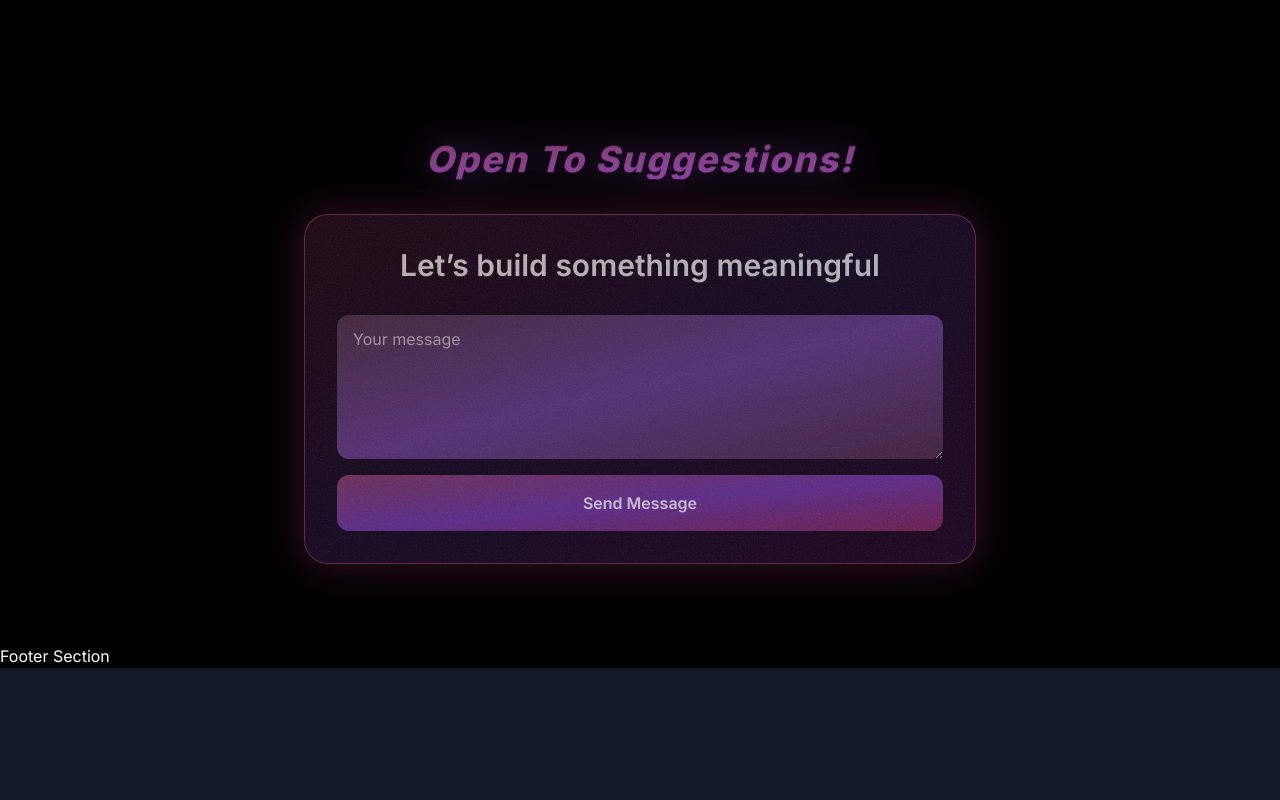
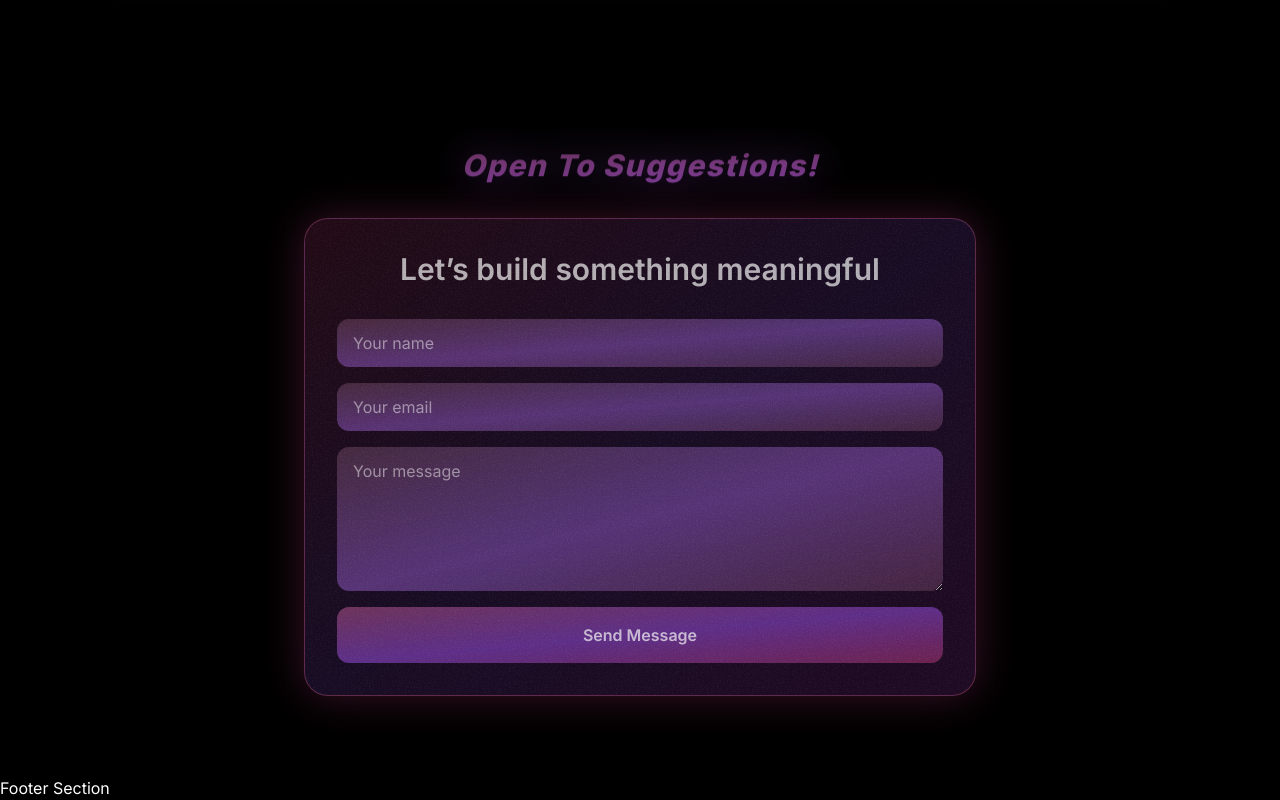
Before and after one commit to shrutiphad/ShrutiPortfolio, a Next.js app: page / in a window 1280 px wide. Shown: the part 5676-6476 px from the top of the page. Before the commit the page ends 6344 px from the top, so only its background shows below. Built offline with nearby package versions, Linux system fonts and the light colour scheme; a web font is replaced by a local one.

Commit message:
adding final changes

```diff
--- a/src/sections/Contact.tsx
+++ b/src/sections/Contact.tsx
@@ -6,17 +6,20 @@ export const ContactSection = () => {
   return (
     <section id="contact" className="py-20">
       <h1 className="
-            text-2xl md:text-3xl lg:text-4xl
+            text-2xl md:text-2xl lg:text-3xl
             font-extrabold italic
             tracking-wider
             text-transparent bg-clip-text
-            bg-gradient-to-br from-pink-400/50 via-purple-500/85 to-pink-500/400
+            bg-gradient-to-br from-pink-400/40 via-purple-500/80 to-pink-500/40
             bg-[length:300%_300%]
             animate-gradientMove
             drop-shadow-[0_0_30px_rgba(236,72,153,0.9)]
             animate-glowPulse
             mb-8
             text-center
+            block mt-2
+            hover:drop-shadow-[0_0_18px_rgba(168,85,247,1)]
+            transition-all duration-300
         "> Open To Suggestions!</h1>
       <div className="container">
 
@@ -24,7 +27,7 @@ export const ContactSection = () => {
           className="mx-auto max-w-2xl gradient-card relative overflow-hidden"
         >
             <div
-            className="absolute inset-0 opacity-5"
+      className="absolute inset-0 opacity-5 pointer-events-none"
       style={{ backgroundImage: `url(${grainImage.src})` }}
     />
 
@@ -40,34 +43,52 @@ className="mt-8 grid gap-4"
       {/* Disable captcha */}
       <input type="hidden" name="_captcha" value="false" />
 
-{/* Redirect after submit */}
-<input
-  type="hidden"
-  name="_next"
-  value="https://yourdomain.com/thank-you"
-/>
-
       {/* Email subject */}
       <input
         type="hidden"
         name="_subject"
-  value="New Portfolio Contact Message"
+        value="New Portfolio Message from Shruti's Website"
       />
 
+      {/* Reply directly to sender */}
+      <input type="hidden" name="_replyto" />
 
+      {/* Optional: Redirect after submit */}
+      <input
+        type="hidden"
+        name="_next"
+        value="https://shruti-portfolio-rho.vercel.app/"
+      />
+
+      {/* Honeypot spam protection */}
+      <input type="text" name="_honey" style={{ display: "none" }} />
+
+      <input
+        name="name"
+        required
+        placeholder="Your name"
+        className="rounded-xl px-4 py-3 bg-white/10 text-white placeholder-white/50 outline-none focus:ring-2 bg-gradient-to-br from-pink-400/10 via-purple-500/35 to-pink-500/10"
+      />
+
+      <input
+        name="email"
+        type="email"
+        required
+        placeholder="Your email"
+        className="rounded-xl px-4 py-3 bg-white/10 text-white placeholder-white/50 outline-none focus:ring-2 bg-gradient-to-br from-pink-400/10 via-purple-500/35 to-pink-500/10"
+      />
 
       <textarea
         name="message"
         required
         rows={5}
         placeholder="Your message"
-              className="rounded-xl px-4 py-3 bg-white/10 text-white placeholder-white/50 outline-none focus:ring-2 bg-gradient-to-br from-pink-400/10 via-purple-500/35 to-pink-500/10 "
+        className="rounded-xl px-4 py-3 bg-white/10 text-white placeholder-white/50 outline-none focus:ring-2 bg-gradient-to-br from-pink-400/10 via-purple-500/35 to-pink-500/10"
       />
 
       <button
         type="submit"
-              className="rounded-xl  bg-gradient-to-br from-pink-400/40 via-purple-500/50 to-pink-500/40
-              px-9 py-4 font-semibold text-white/70 hover:scale-105 transition"
+        className="rounded-xl bg-gradient-to-br from-pink-400/40 via-purple-500/50 to-pink-500/40 px-9 py-4 font-semibold text-white/70 hover:scale-105 transition"
       >
         Send Message
       </button>
```
Lines whose indentation alone changed are shown as unchanged.
